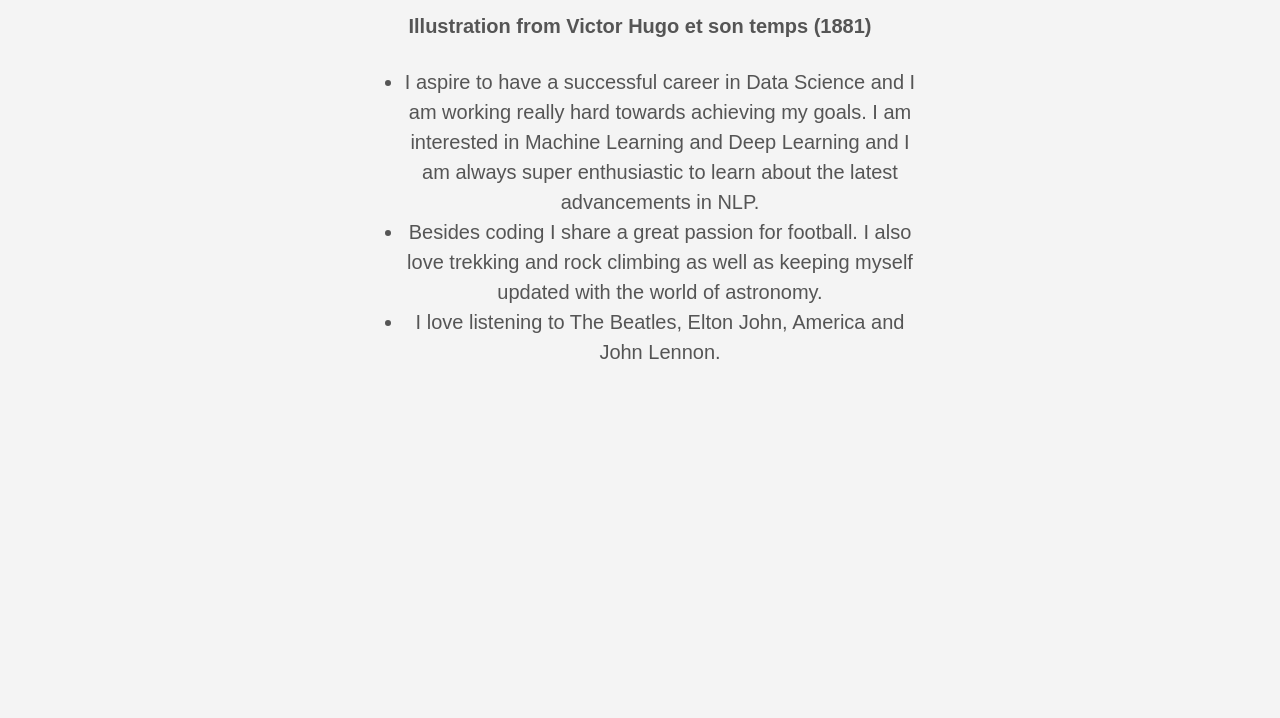
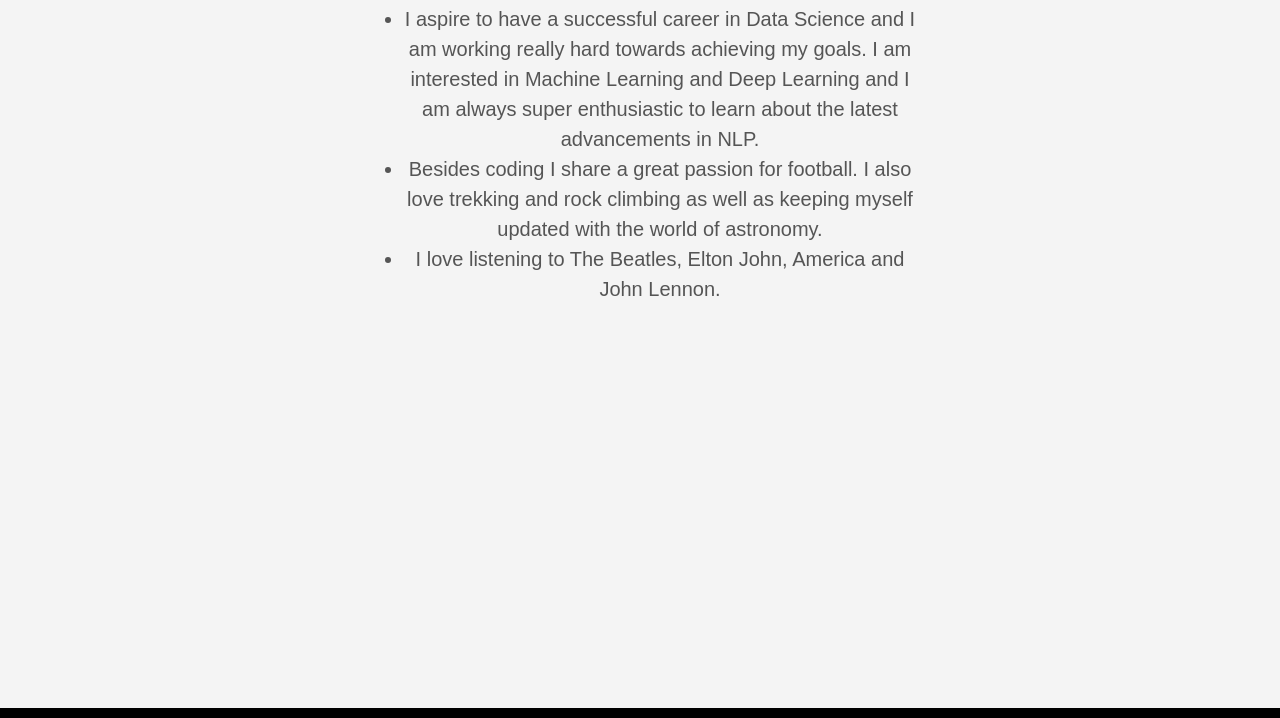
Before and after one commit to parthrangarajan/ParthRangarajan_Portfolio, a plain HTML site: page about/index.html in a window 1280 px wide. Shown: the part 1132-1850 px from the top of the page. Drawn offline with Linux system fonts and the light colour scheme.

Commit message:
change in byline for image in index.html of about

```diff
--- a/about/index.html
+++ b/about/index.html
@@ -168,7 +168,7 @@
 
   <article class="pa3 pa4-ns nested-copy-line-height nested-img">
     <section class="cf ph3 ph5-l pv3 pv4-l f4 tc-l center measure-wide lh-copy mid-gray"><figure><img src="https://parthrangarajan.github.io/ParthRangarajan_Portfolio/images/Me_Circle.png"/><figcaption>
-            <h4>Illustration from Victor Hugo et son temps (1881)</h4>
+
         </figcaption>
 </figure>
 
```
